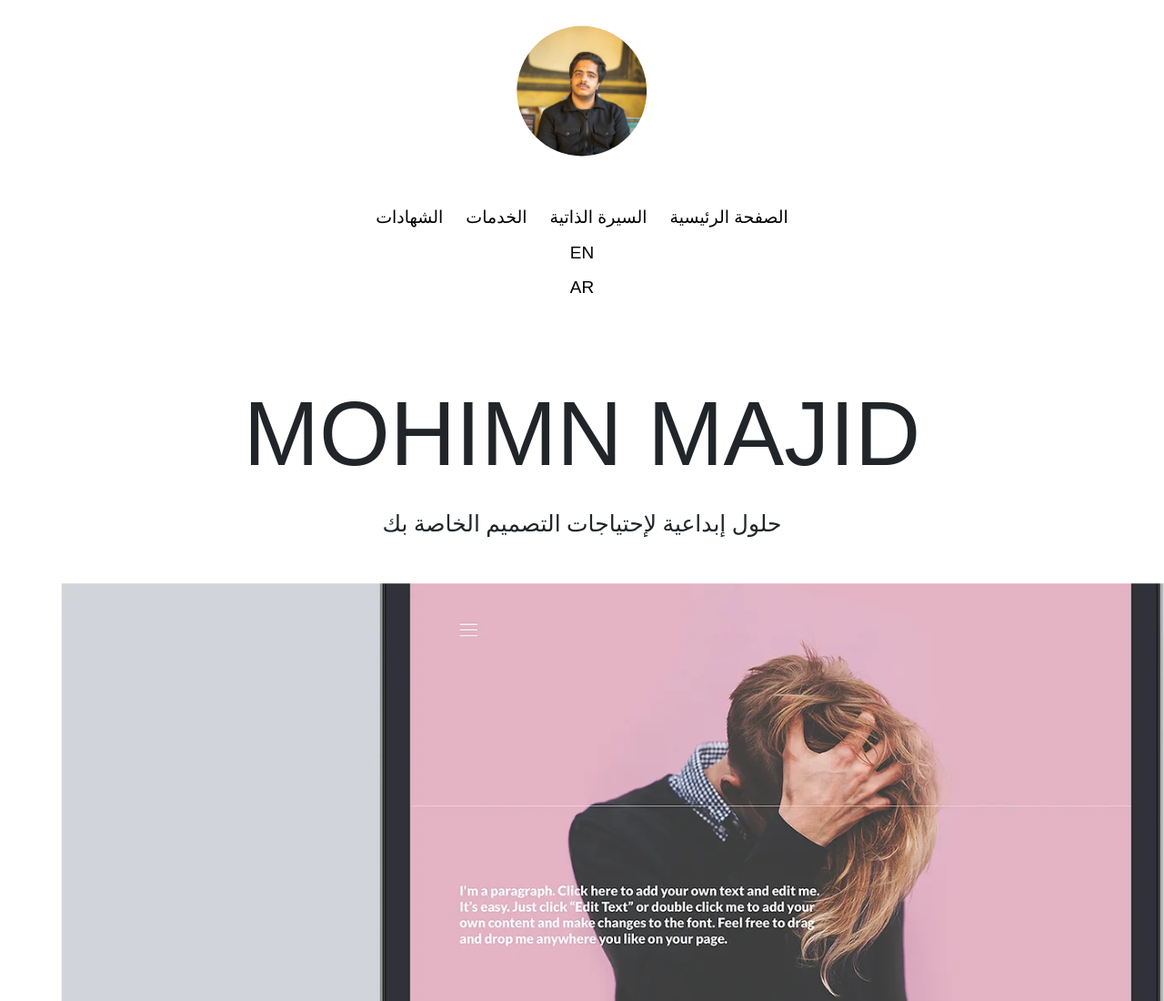
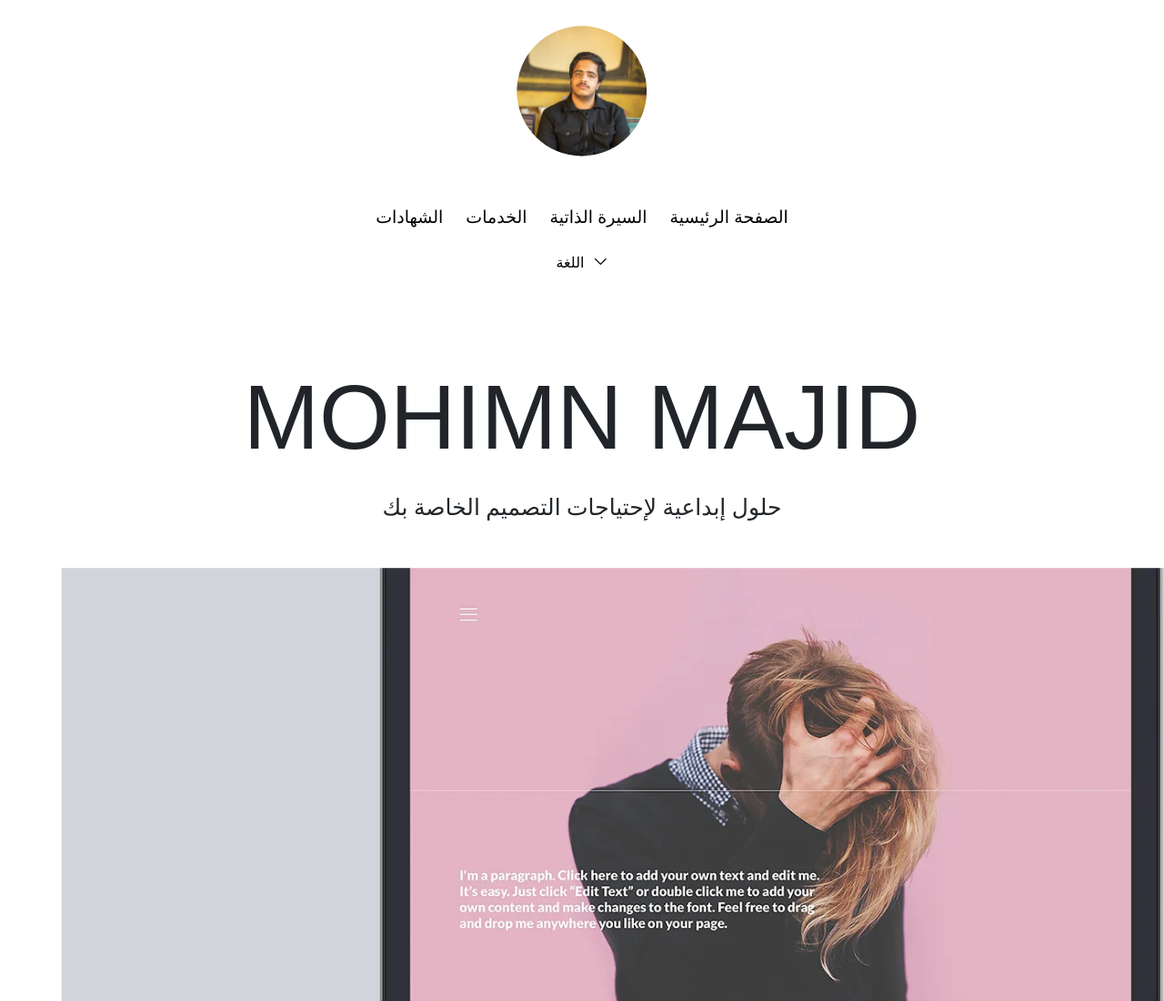
Before and after one commit to MohimnMajid/MohimnMajid-Grid, a plain HTML site: page index.html in a window 1280 px wide. Shown: the top 1100 px of the page at 91% size. Drawn offline with nearby package versions, Linux system fonts and the light colour scheme; some packages are replaced by stand-ins of ours; a script that the page names is missing.

Commit message:
Update index.html

```diff
--- a/index.html
+++ b/index.html
@@ -51,17 +51,45 @@
           >السيرة الذاتية</a
         >
         <a class="navbar-links" href="index.html">الصفحة الرئيسية</a>
-        <a class="instgram-icon navbar-links" href="indexEN.html"
-          >EN
+        <!-- <a class="instgram-icon navbar-links" href="indexEN.html" -->
+          <!-- >EN -->
           <!-- <img
             class="instgram-icon-img"
             src="images/instgram.webp"
             alt="instgramicon"
         /> -->
-        </a>
-        <a class="instgram-icon navbar-links" href="index.html">AR </a>
+        <!-- </a> -->
+        <!-- <a class="instgram-icon navbar-links" href="index.html">AR </a> -->
+
       </div>
     </nav>
+    <!-- language menu -->
+    <div data-aos="fade-up" class="menu-dad">
+    <div class="menu">
+      <div class="item">
+        <a href="#" class="link">
+          <span> اللغة </span>
+          <svg viewBox="0 0 360 360" xml:space="preserve">
+            <g id="SVGRepo_iconCarrier">
+              <path
+                id="XMLID_225_"
+                d="M325.607,79.393c-5.857-5.857-15.355-5.858-21.213,0.001l-139.39,139.393L25.607,79.393 c-5.857-5.857-15.355-5.858-21.213,0.001c-5.858,5.858-5.858,15.355,0,21.213l150.004,150c2.813,2.813,6.628,4.393,10.606,4.393 s7.794-1.581,10.606-4.394l149.996-150C331.465,94.749,331.465,85.251,325.607,79.393z"
+              ></path>
+            </g>
+          </svg>
+        </a>
+        <div class="submenu">
+          <div class="submenu-item">
+            <a href="index.html" class="submenu-link"> العربية </a>
+          </div>
+          <div class="submenu-item">
+            <a href="indexEN.html" class="submenu-link"> English </a>
+          </div>
+        </div>
+      </div>
+    </div>
+    </div>
+     <!-- language menu -->
     <div data-aos="fade-right" class="first-row">
       <h1 class="first-h1">MOHIMN MAJID</h1>
       <p class="first-p">حلول إبداعية لإحتياجات التصميم الخاصة بك</p>
@@ -129,7 +157,7 @@
       AOS.init({
         duration: 1200, // مدة تأثير التحريك بـ ms
         easing: "ease-in-out", // نوع التدرج في التأثير
-        once: false, // التأثير يحدث مرة واحدة عند التمرير
+        once: true, // التأثير يحدث مرة واحدة عند التمرير
       });
     </script>
   </body>
```
